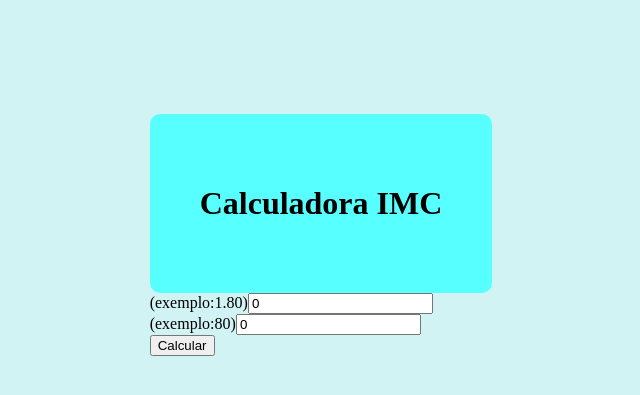
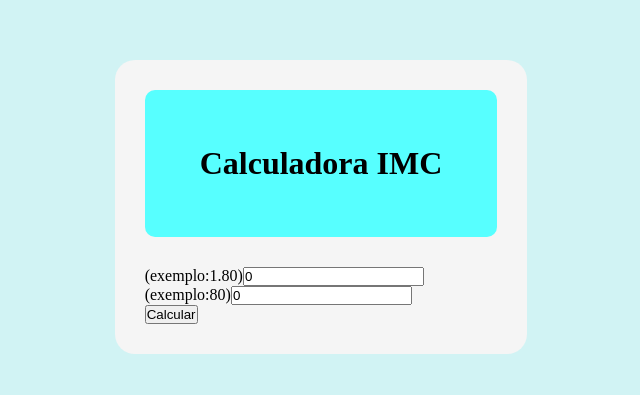
Before and after one commit to joaovitorpr/ProjetoImc1ESPI2025, a React (Vite) app: page / in a window 1280 px wide. Shown: the part 193-588 px from the top of the page, without its empty margins (319-959 px from the left). Built offline with nearby package versions, Linux system fonts and the light colour scheme.

Commit message:
Estilizando Container, box e header

```diff
--- a/src/css/estilo.css
+++ b/src/css/estilo.css
@@ -0,0 +1,19 @@
+.container{
+    width: 100%;
+    max-width: 500px;
+    display: flex;
+    flex-direction: column;
+    align-items: center;
+    gap: 30px;
+}
+.box{
+    background-color: whitesmoke;
+    width: 100%;
+    border-radius: 20px;
+    padding: 30px;
+    transition: 0.3s;
+}
+.header{
+    text-align: center;
+    margin-bottom: 30px;
+}
--- a/src/css/global.css
+++ b/src/css/global.css
@@ -1,4 +1,8 @@
 *{
+    margin: 0;
+    padding: 0;
+    box-sizing: border-box;
+}
 body{
   min-height: 100vh;
   display: flex;
@@ -8,5 +12,3 @@
   padding: 20px;
   background-color: #d1f3f4;
 }
-
-}
--- a/src/css/header.css
+++ b/src/css/header.css
@@ -3,7 +3,7 @@
     text-align: center;
     align-items: center;
     border-radius: 10px;
-    padding: 50px;
+    padding: 55px;
     background-color: rgb(87, 255, 255);
     background-position: center;
     font-weight: bold;
```
